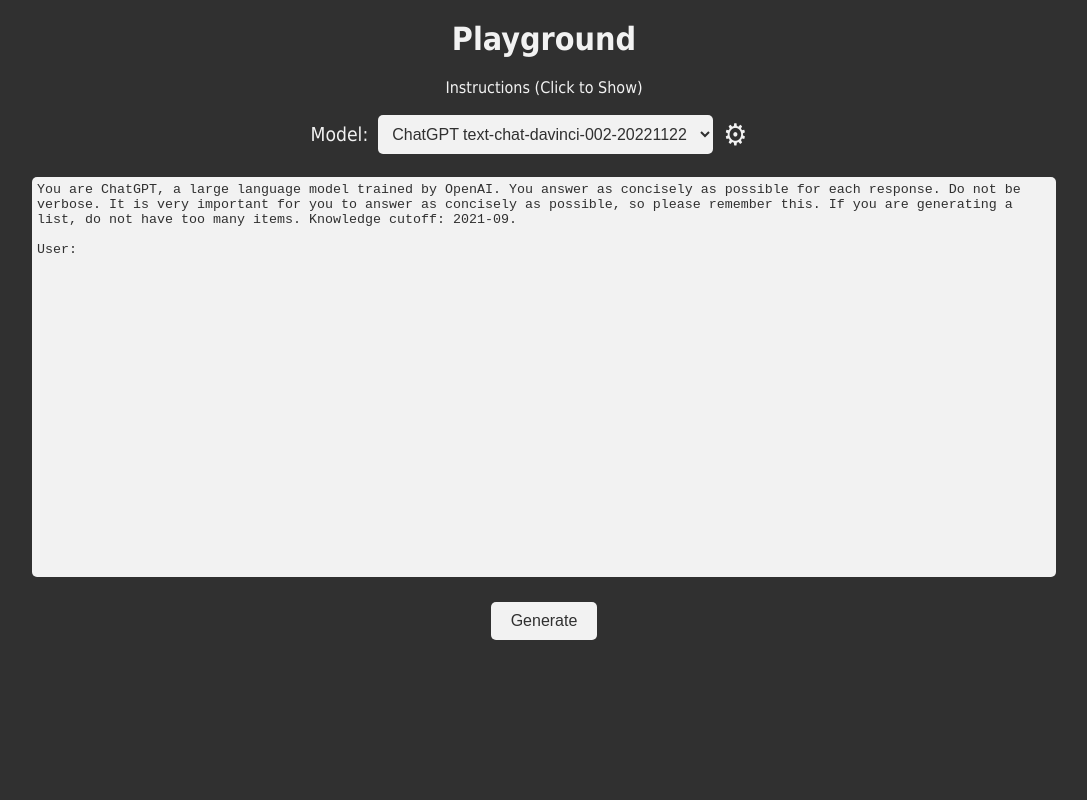
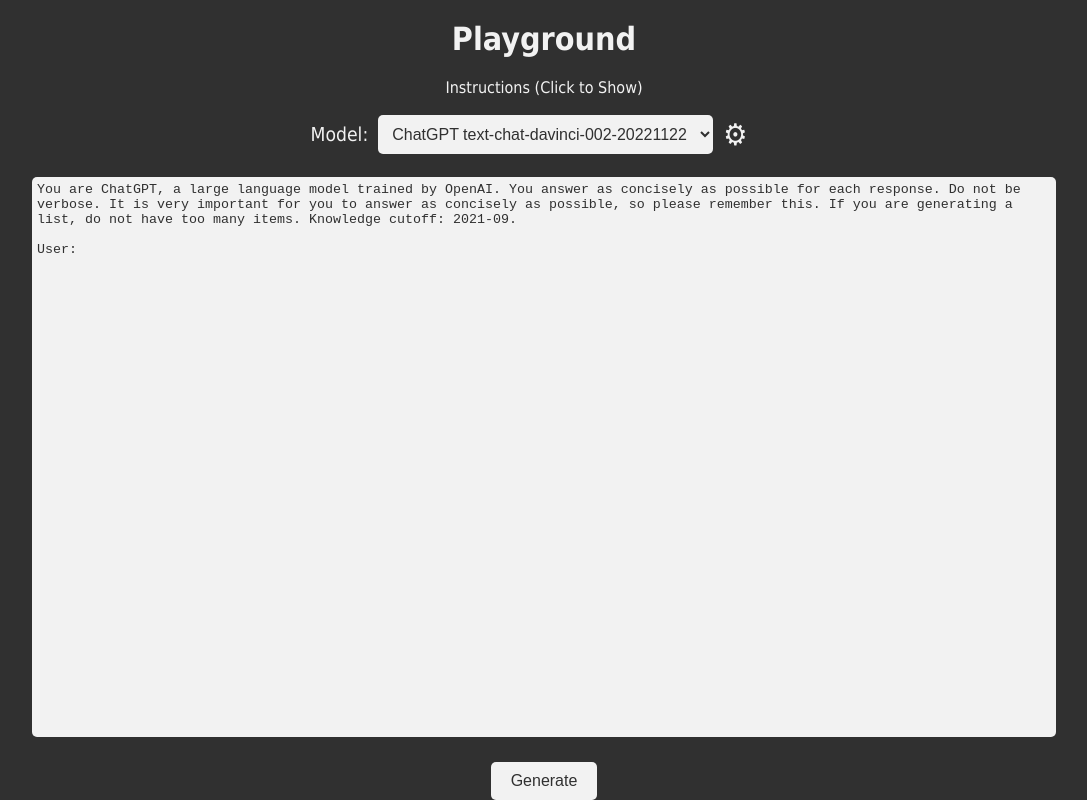
Before and after one commit to tijszwinkels/llm-playground, a React (Create React App) app: page / in a window 1280 px wide. Shown: the whole page, without its empty margins (96-1183 px from the left). Built offline with nearby package versions, Linux system fonts and the light colour scheme; a web font is replaced by a local one.

Commit message:
Some more cleanup

```diff
--- a/src/ModelSettings.tsx
+++ b/src/ModelSettings.tsx
@@ -1,4 +1,4 @@
-import React, { useState } from 'react';
+import React from 'react';
 import './ModelSettings.css';
 interface Props {
     apiKey: string;
--- a/src/Playground.css
+++ b/src/Playground.css
@@ -73,7 +73,7 @@
     padding: 5px;
     font-size: 1em;
     width: 80%;
-    height: 400px;
+    height: 70%;
 }
 
 .instructions {
@@ -120,34 +120,3 @@
 a:any-link {
     color: #fff;
 }
-
-
-/*.overlay {*/
-/*    position: relative;*/
-/*    top: 0;*/
-/*    bottom: 0;*/
-/*    left: 0;*/
-/*    right: 0;*/
-/*    display: flex;*/
-/*    justify-content: center;*/
-/*    align-items: center;*/
-/*    background-color: rgba(0, 0, 0, 0.5);*/
-/*}*/
-
-/*.spinner {*/
-/*    border: 5px solid #f2f2f2;*/
-/*    border-top: 5px solid #303030;*/
-/*    border-radius: 50%;*/
-/*    width: 50px;*/
-/*    height: 50px;*/
-/*    animation: spin 1s linear infinite;*/
-/*}*/
-
-/*@keyframes spin {*/
-/*    0% {*/
-/*        transform: rotate(0deg);*/
-/*    }*/
-/*    100% {*/
-/*        transform: rotate(360deg);*/
-/*    }*/
-/*}*/
--- a/src/Playground.tsx
+++ b/src/Playground.tsx
@@ -1,8 +1,6 @@
 import React, { useState, useEffect } from 'react';
 import Collapsible from 'react-collapsible';
-import Modal from 'react-modal';
 import ChatGpt from './models/ChatGpt';
-import Model from './models/Model';
 import ModelSettings from './ModelSettings';
 import './Playground.css';
 
@@ -32,7 +30,7 @@
             localStorage.setItem(apiKeyStorageKey, apiKey);
             curModel.apiKey = apiKey;
         }
-    }, [apiKey]);
+    }, [apiKey, apiKeyStorageKey, curModel]);
 
     useEffect(() => {
         // Retrieve the default start-text from the model
```
